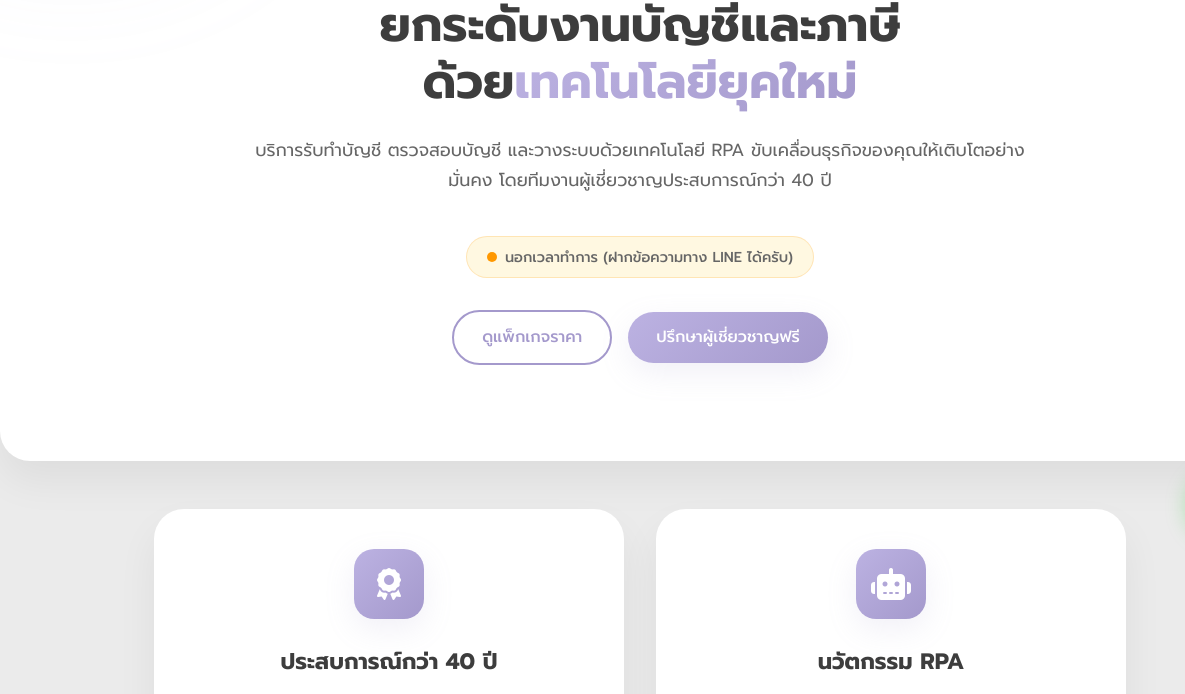
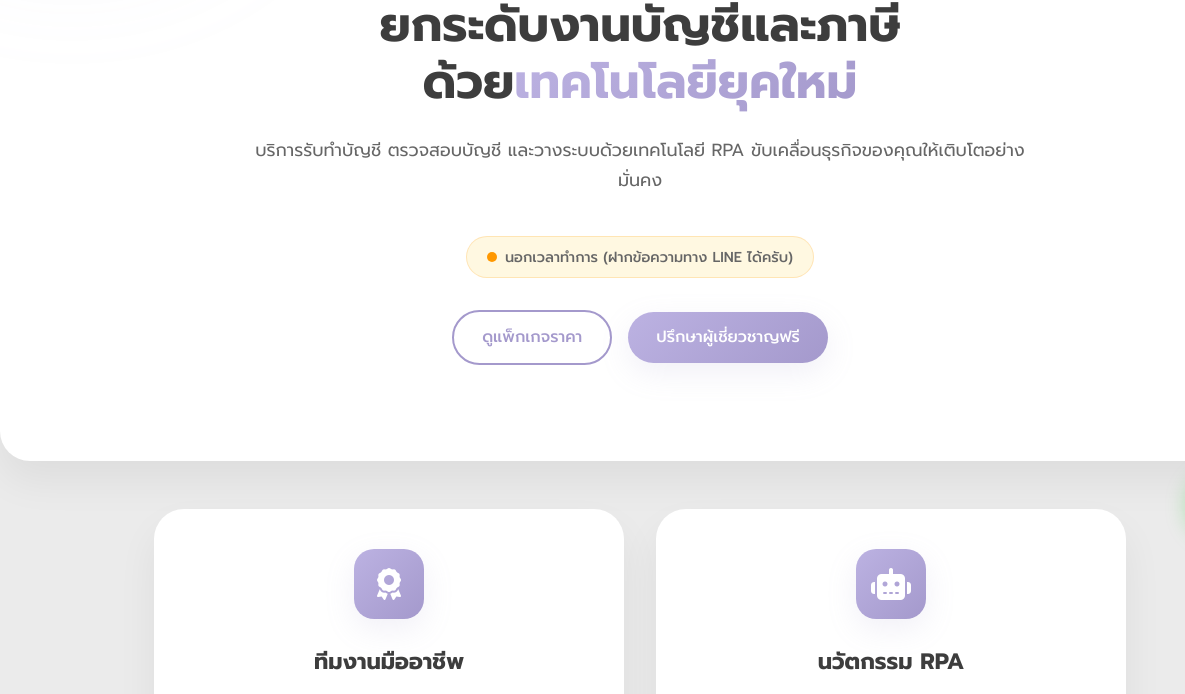
Before and after one commit to prueksat/dearmygenius, a plain HTML site: page index.html in a window 1280 px wide. Shown: the part 244-938 px from the top of the page, 0-1185 px from the left. Drawn offline with Linux system fonts and the light colour scheme.

Commit message:
Revise service details and feature heading
Updated service description and feature heading in index.html.

```diff
--- a/index.html
+++ b/index.html
@@ -487,7 +487,7 @@
         <div class="hero-content reveal">
             <span class="tagline">Professional Accounting Services</span>
             <h1>ยกระดับงานบัญชีและภาษี<br>ด้วย<span>เทคโนโลยียุคใหม่</span></h1>
-            <p>บริการรับทำบัญชี ตรวจสอบบัญชี และวางระบบด้วยเทคโนโลยี RPA ขับเคลื่อนธุรกิจของคุณให้เติบโตอย่างมั่นคง โดยทีมงานผู้เชี่ยวชาญประสบการณ์กว่า 40 ปี</p>
+            <p>บริการรับทำบัญชี ตรวจสอบบัญชี และวางระบบด้วยเทคโนโลยี RPA ขับเคลื่อนธุรกิจของคุณให้เติบโตอย่างมั่นคง</p>
 
             <div class="status-badge" id="status-badge">
                 <div class="status-dot" id="status-dot"></div>
@@ -507,7 +507,7 @@
                 <div class="feature-icon">
                     <i class="fa-solid fa-award"></i>
                 </div>
-                <h3>ประสบการณ์กว่า 40 ปี</h3>
+                <h3>ทีมงานมืออาชีพ</h3>
                 <p>ดูแลโดยทีมงานมืออาชีพที่เชี่ยวชาญด้านบัญชีและภาษีโดยเฉพาะ พร้อมให้คำปรึกษาเพื่อหาทางออกที่ดีที่สุดสำหรับธุรกิจคุณ</p>
             </div>
             <div class="feature-card reveal" style="transition-delay: 0.1s;">
```
